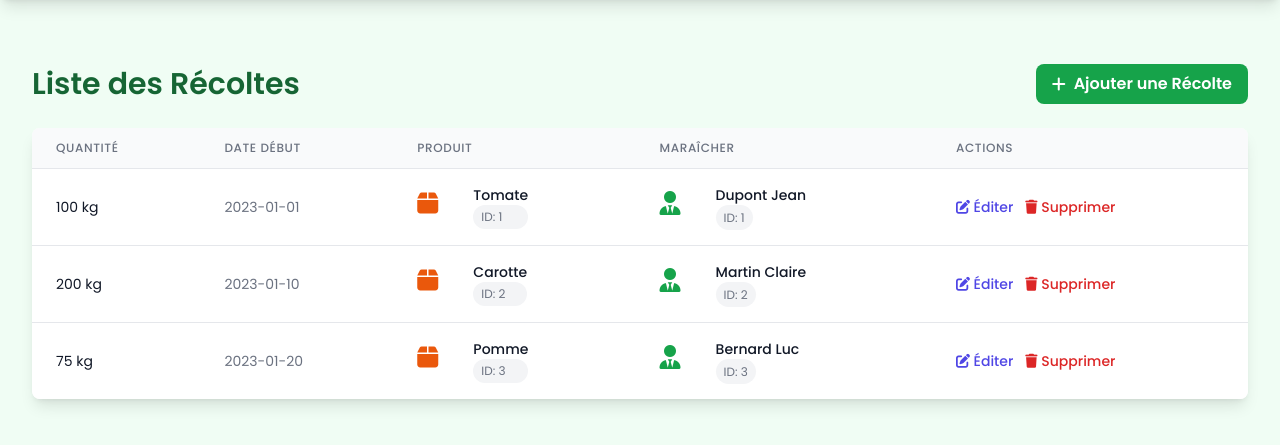
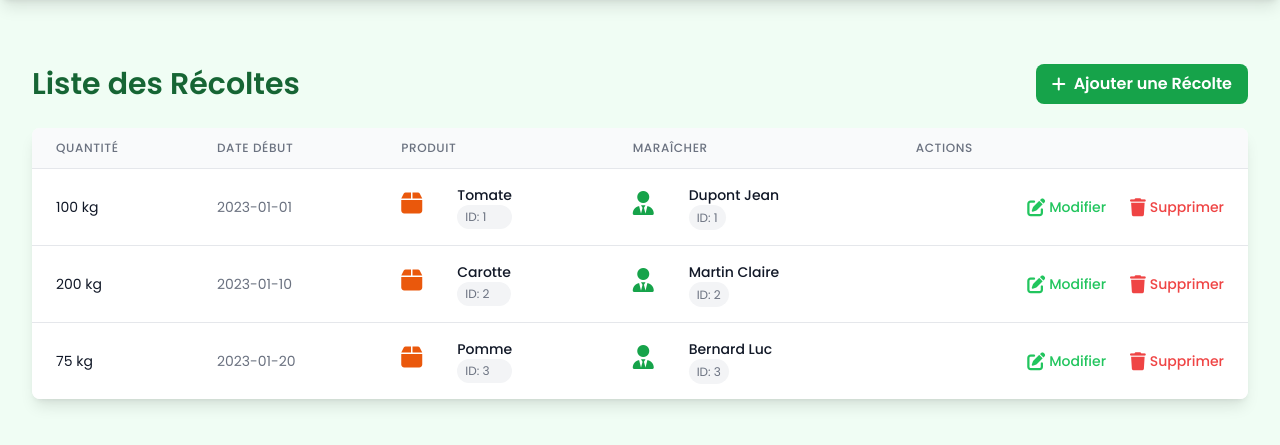
Before and after one commit to amintt2/flaskSAE1.04, a Flask app: page /recolte in a window 1280 px wide. Shown: the part 64-509 px from the top of the page. Run offline with Flask 3, Linux system fonts and the light colour scheme; data comes from the database, SQL or seed files in the repository; some libraries are stand-ins or nearby versions.

Commit message:
Refactor show_recolte.html for improved UI and functionality
- Updated the edit and delete links to buttons for better accessibility and user experience.
- Changed the edit link color to green and added icons with labels for clarity.
- Implemented a form for the delete action to enhance functionality and maintain consistency in the UI.

```diff
--- a/templates/recolte/show_recolte.html
+++ b/templates/recolte/show_recolte.html
@@ -66,17 +66,23 @@
                         </div>
                     </td>
                     <td class="px-6 py-4 whitespace-nowrap text-sm font-medium">
-                        <div class="flex gap-3">
+                        <div class="flex justify-end items-center space-x-6">
                             <a href="/recolte/edit?id={{ recolte.ID_recolte }}"
-                                class="text-indigo-600 hover:text-indigo-900 transition-colors duration-200">
-                                <i class="fas fa-edit"></i>
-                                Éditer
+                               class="text-green-500 hover:text-green-700 transition-colors duration-200">
+                                <div class="flex items-center gap-1">
+                                    <i class="fas fa-edit text-lg"></i>
+                                    <span>Modifier</span>
+                                </div>
                             </a>
-                            <a href="/conflicts/recolte/{{ recolte.ID_recolte }}"
-                                class="text-red-600 hover:text-red-900 transition-colors duration-200">
-                                <i class="fas fa-trash"></i>
-                                Supprimer
-                            </a>
+                            <form action="/recolte/delete" method="POST" class="inline">
+                                <input type="hidden" name="ID_recolte" value="{{ recolte.ID_recolte }}">
+                                <button type="submit" class="text-red-500 hover:text-red-700 transition-colors duration-200">
+                                    <div class="flex items-center gap-1">
+                                        <i class="fas fa-trash text-lg"></i>
+                                        <span>Supprimer</span>
+                                    </div>
+                                </button>
+                            </form>
                         </div>
                     </td>
                 </tr>
```
